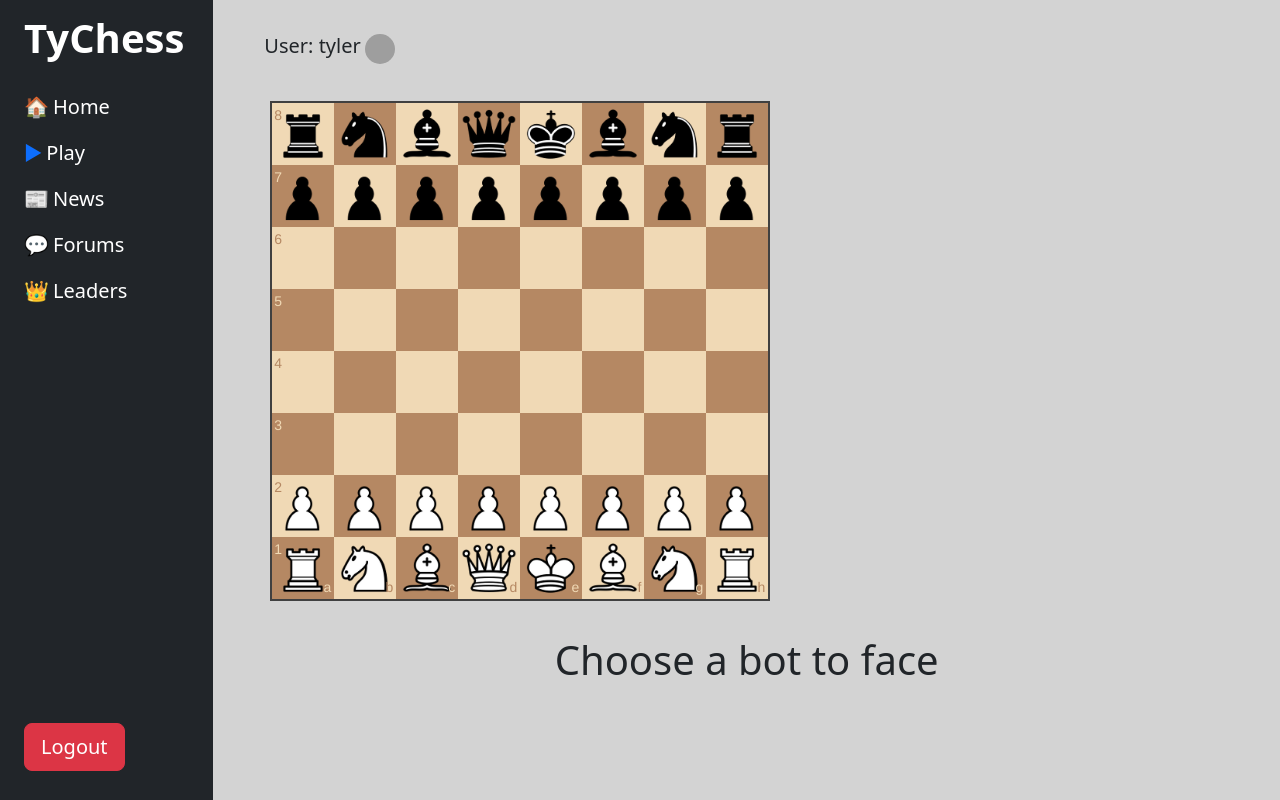
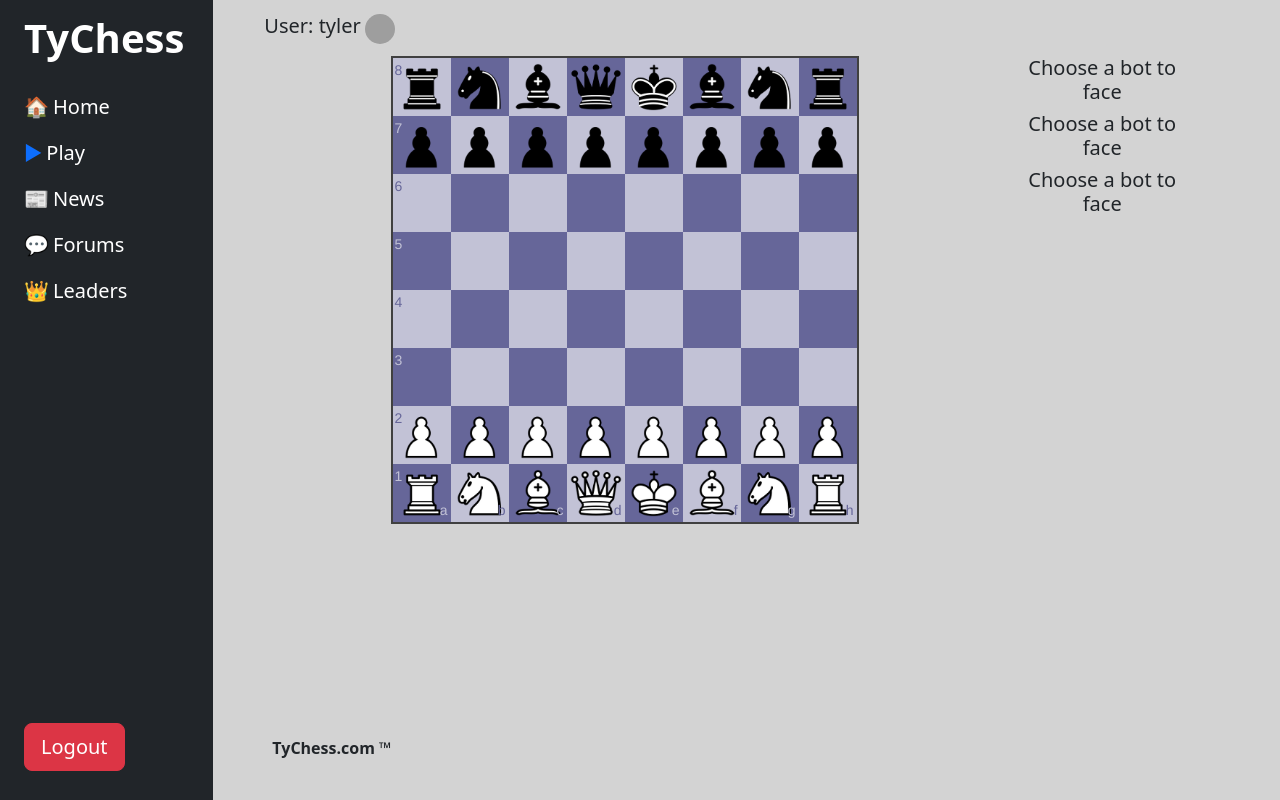
Before and after one commit to tylermeyers351/CS50W-Final-Project-Chess-Website, a Django app: page /play in a window 1280 px wide. Run offline with Django 4.2, Linux system fonts and the light colour scheme; a user stored in the database is signed in; grey boxes are pictures that could not be loaded.

Commit message:
Tenth round of updates - web design completed.

```diff
--- a/chess/static/chess/css/chessboard.css
+++ b/chess/static/chess/css/chessboard.css
@@ -23,13 +23,13 @@
 }
 
 .white-1e1d7 {
-  background-color: #f0d9b5;
-  color: #b58863;
+  background-color: #c2c2d6;
+  color: #666699;
 }
 
 .black-3c85d {
-  background-color: #b58863;
-  color: #f0d9b5;
+  background-color: #666699;
+  color: #c2c2d6;
 }
 
 .highlight1-32417, .highlight2-9c5d2 {
--- a/chess/static/chess/css/styles.css
+++ b/chess/static/chess/css/styles.css
@@ -1,4 +1,4 @@
-html, body {
+html, body, footer {
   background-color: lightgray;
   margin: 0;
   padding: 0;
--- a/chess/static/chess/js/chess_logic.js
+++ b/chess/static/chess/js/chess_logic.js
@@ -54,9 +54,11 @@ if (document.getElementById('myBoard')) {
   }
 
   board = Chessboard('myBoard', config)
+  $(window).resize(board.resize)
 }
 
 // Only runs the chess script if the element exists within the html.
 if (document.getElementById('staticBoard')) {
   var board1 = Chessboard('staticBoard', 'start')
+  $(window).resize(board1.resize)
 }
--- a/chess/templates/chess/forum_thread.html
+++ b/chess/templates/chess/forum_thread.html
@@ -1,6 +1,12 @@
 {% extends "chess/layout.html" %}
 
 {% block body %}
+    {% if user.is_authenticated %}
+        <div class="nameTag">
+            <h5><span class="mx-1">User: {{ request.user }}</span></h5>
+            <img src="https://t3.ftcdn.net/jpg/05/97/88/98/360_F_597889804_H18u5xomXqceVKiaZ6uf8IOG7g4pJmgv.jpg" alt="profile" width="30" height="30" class="rounded-circle">
+        </div>
+    {% endif %}
     <div class="mainDiv">
 
         <a href="{% url 'forums' %}"><button type="button" style="margin: 16px 0px;" class="btn btn-dark">&larr;</button></a>
--- a/chess/templates/chess/forums.html
+++ b/chess/templates/chess/forums.html
@@ -1,6 +1,12 @@
 {% extends "chess/layout.html" %}
 
 {% block body %}
+    {% if user.is_authenticated %}
+        <div class="nameTag">
+            <h5><span class="mx-1">User: {{ request.user }}</span></h5>
+            <img src="https://t3.ftcdn.net/jpg/05/97/88/98/360_F_597889804_H18u5xomXqceVKiaZ6uf8IOG7g4pJmgv.jpg" alt="profile" width="30" height="30" class="rounded-circle">
+        </div>
+    {% endif %}
     <div class="mainDiv">
         <h1>Forum Hub</h1>
 
--- a/chess/templates/chess/layout.html
+++ b/chess/templates/chess/layout.html
@@ -32,7 +32,7 @@
             <div class="row vh-100 overflow-auto">
 
                 <!-- Start of sidebar html -->
-                <div class="col-12 col-sm-3 col-xl-2 px-sm-2 px-0 bg-dark d-flex sticky-top">
+                <div class="col-12 col-sm-3 col-lg-2 col-xl-2 px-sm-2 px-0 bg-dark d-flex sticky-top">
                     <div class="d-flex flex-sm-column flex-row flex-grow-1 align-items-center align-items-sm-start px-3 pt-2 text-white">
 
                         <!-- TyChess Brand Heading -->
@@ -80,20 +80,18 @@
                 <!-- Main webpage (non-sidebar) -->
                 <div class="col d-flex flex-column h-100">
                     <main class="row">
-                        <div class="col pt-4">
-                            {% if user.is_authenticated %}
-                            <div class="nameTag">
-                                <h5><span class="d-none d-sm-inline mx-1">User: {{ request.user }}</span></h5>
-                                <img src="https://t3.ftcdn.net/jpg/05/97/88/98/360_F_597889804_H18u5xomXqceVKiaZ6uf8IOG7g4pJmgv.jpg" alt="profile" width="30" height="30" class="rounded-circle">
-                            </div>
-                            {% endif %}
+                        <div class="col pt-1">
                             {% block body %}
 
                             {% endblock %}
                         </div>
                     </main>
+                    <footer style="margin-left: 35px;" class="row py-4 mt-auto">
+                        <div class="col-md-6">
+                            <strong><p>TyChess.com &trade;</p></strong>
+                        </div>
+                    </footer>
                 </div>
-
             </div>
         </div>
     </body>
--- a/chess/templates/chess/leaderboards.html
+++ b/chess/templates/chess/leaderboards.html
@@ -1,6 +1,12 @@
 {% extends "chess/layout.html" %}
 
 {% block body %}
+    {% if user.is_authenticated %}
+        <div class="nameTag">
+            <h5><span class="mx-1">User: {{ request.user }}</span></h5>
+            <img src="https://t3.ftcdn.net/jpg/05/97/88/98/360_F_597889804_H18u5xomXqceVKiaZ6uf8IOG7g4pJmgv.jpg" alt="profile" width="30" height="30" class="rounded-circle">
+        </div>
+    {% endif %}
     <div class="mainDiv">
         <h1>Leader Hub</h1>
         <div class="container text-center">
--- a/chess/templates/chess/play.html
+++ b/chess/templates/chess/play.html
@@ -1,18 +1,26 @@
 {% extends "chess/layout.html" %}
 
 {% block body %}
+    {% if user.is_authenticated %}
+        <div class="nameTag">
+            <h5><span class="mx-1">User: {{ request.user }}</span></h5>
+            <img src="https://t3.ftcdn.net/jpg/05/97/88/98/360_F_597889804_H18u5xomXqceVKiaZ6uf8IOG7g4pJmgv.jpg" alt="profile" width="30" height="30" class="rounded-circle">
+        </div>
+    {% endif %}
 
-    <div class="tm-container">
-        <div class="left-box">
-            <div>
-                <div id="myBoard" style="width: 500px"></div>
+    <div class="row vh-86">
+
+        <div class="col-12 col-lg-9">
+            <div class="mx-auto" style="width: 60%;">
+                <div id="myBoard" style="width: 100%;"></div>
             </div>
         </div>
-
-        <div class="right-boxes">
-            <div class="box">
-                <h1>Choose a bot to face</h1>
-            </div>
+        <div style="text-align: center;" class="col-12 col-lg-2">
+            <h5>Choose a bot to face</h5>
+            <h5>Choose a bot to face</h5>
+            <h5>Choose a bot to face</h5>
+        </div>
+        <div class=" d-none d-lg-block col-lg-1">
         </div>
     </div>
 
```
Also changed, not shown: chess/templates/chess/index copy.html (added, +49 -0 lines), chess/templates/chess/index.html (+18 -32 lines), chess/templates/chess/news.html (+7 -1 lines), db.sqlite3.
